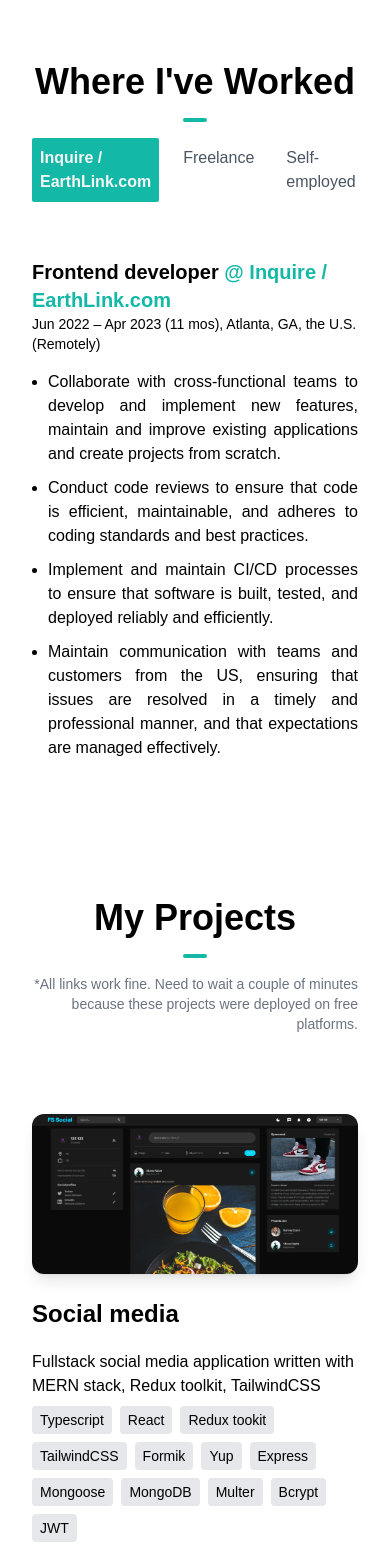
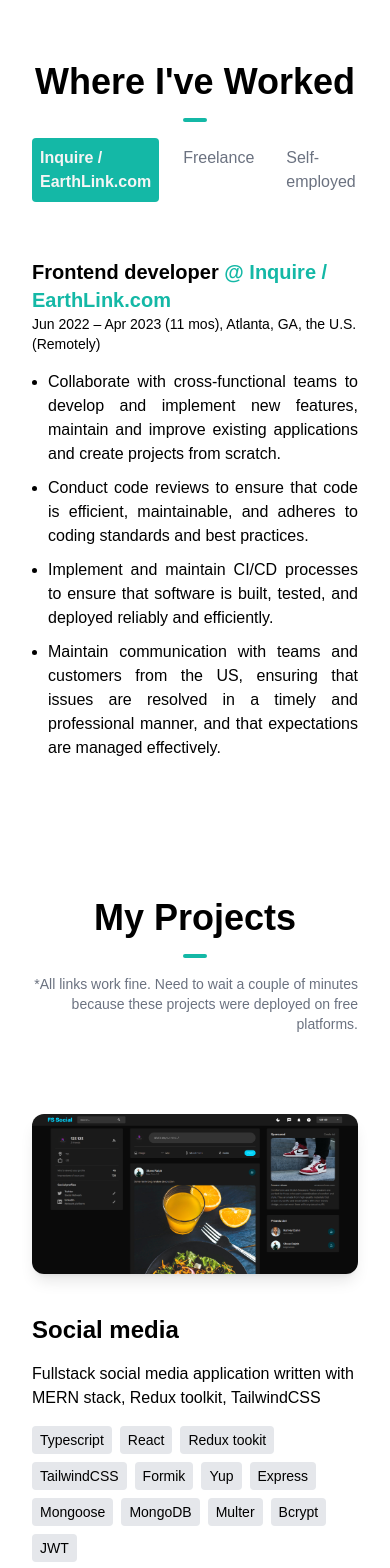
Before and after one commit to vasylmiskiv/own-portfolio, a Next.js app: page / in a window 390 px wide. Shown: the part 900-2468 px from the top of the page. Built offline with nearby package versions, Linux system fonts and the light colour scheme.

Commit message:
added meta with title and description & moved themeProvder navbar and footer to client page component

```diff
--- a/app/components/HeroSection.tsx
+++ b/app/components/HeroSection.tsx
@@ -1,15 +1,9 @@
-"use client";
-
 import Image from "next/image";
 import { Link } from "react-scroll/modules";
-import { useTheme } from "next-themes";
 
 import { HiArrowDown } from "react-icons/hi";
-import { calcExp } from "../utils/calcExp";
 
 const HeroSection = () => {
-  const { theme } = useTheme();
-
   return (
     <section id="hero">
       <div className="flex flex-col text-center pt-32 pb-20 md:px-7 md:pb-40 md:pt-40 items-center justify-center md:flex-row md:space-x-20">
--- a/app/components/Navbar.tsx
+++ b/app/components/Navbar.tsx
@@ -1,3 +1,5 @@
+"use client";
+
 import { Link } from "react-scroll/modules";
 import { useTheme } from "next-themes";
 import { NAV_ITEMS } from "../constants/constants";
--- a/app/components/ProjectSection.tsx
+++ b/app/components/ProjectSection.tsx
@@ -18,10 +18,10 @@
       <div className="flex flex-col">
         {PROJECTS.map((project, i) => (
           <div key={i}>
-            <SlideUp offset="-400px 0px -400px 0px">
+            <SlideUp offset="-275px 0px -275px 0px">
               <div className="py-10">
                 <div className="mb-10 flex flex-col animate-slideUpCubiBezier animation-delay-2 rounded-lg md:flex-row md:space-x-12">
-                  <div className="md:w-1/2 shadow-lg overflow-hidden rounded-xl max-sm:mb-6">
+                  <div className="md:w-1/2 shadow-lg overflow-hidden rounded-xl max-sm:mb-10">
                     <Link href={project.link} target="_blank">
                       <Image
                         src={project.image}
@@ -33,15 +33,19 @@
                     </Link>
                   </div>
                   <div className="flex flex-col justify-between md:w-1/2">
-                    <div>
-                      <div className="mb-5 font-bold  transition-all duration-200 cursor-pointer text-2xl dark:text-neutral-200 hover:text-teal-500 dark:hover:text-teal-500">
+                    <div className="flex flex-col gap-4">
+                      <Link
+                        href={project.link}
+                        target="_blank"
+                        className="font-bold transition-all duration-200 cursor-pointer text-2xl dark:text-neutral-200 hover:text-teal-500 dark:hover:text-teal-500"
+                      >
                         {project.name}
-                      </div>
-                      <p className="mb-2">{project.description}</p>
+                      </Link>
+                      <p>{project.description}</p>
                       <div className="flex flex-wrap gap-2 text-sm">
                         {project.techStack.map((tech) => (
                           <div
-                            className="bg-gray-200 flex py-1 px-2 items-center rounded hover:bg-gray-300 cursor-pointer"
+                            className="bg-gray-200 flex py-1 px-2 items-center rounded hover:bg-gray-300 cursor-pointer dark:text-gray-500"
                             key={tech}
                           >
                             {tech}
@@ -51,7 +55,7 @@
                     </div>
                   </div>
                 </div>
-                <div className="mr-10 flex flex-row justify-end space-x-4">
+                <div className="mr-5 flex flex-row justify-end space-x-4">
                   <Link href={project.github} target="_blank">
                     <BsGithub
                       size={28}
--- a/app/components/SlideUp.tsx
+++ b/app/components/SlideUp.tsx
@@ -1,5 +1,3 @@
-"use client";
-
 import React, { useEffect, useRef, ReactNode } from "react";
 
 export default function SlideUp({ children, offset = "0px" }: ISlideUpProps) {
--- a/app/components/Tabs.tsx
+++ b/app/components/Tabs.tsx
@@ -1,5 +1,3 @@
-"use client";
-
 import React, { useState } from "react";
 import { EXPERIENCE } from "../constants/constants";
 
@@ -16,9 +14,9 @@
                 onClick={() => setOpenTab(tab.organization)}
                 className={`w-full text-left transition-all duration-200 ${
                   openTab === tab.organization
-                    ? "bg-teal-500 font-semibold rounded-lg text-neutral-100 md:text-base"
-                    : "hover:bg-slate-100  rounded-sm md:text-base"
-                } inline-block px-2 py-2  rounded-sm text-gray-600 md:text-base`}
+                    ? "bg-teal-500 font-semibold rounded text-neutral-100 md:text-base"
+                    : "hover:bg-slate-100 rounded md:text-base"
+                } inline-block px-2 py-2 rounded text-gray-500 md:text-base`}
               >
                 {tab.organization}
               </button>
--- a/app/layout.tsx
+++ b/app/layout.tsx
@@ -1,9 +1,11 @@
-"use client";
-import { ThemeProvider } from "next-themes";
+import "./globals.css";
 
-import "./globals.css";
-import Navbar from "./components/Navbar";
-import Footer from "./components/Footer";
+export const metadata = {
+  title: "Vasyl Miskiv",
+  description: "Fullstack software engineer portfolio",
+  keywords:
+    "web development, web design, javascript, typescript, react, next.js, node, software engineer",
+};
 
 export default function RootLayout({
   children,
@@ -12,13 +14,7 @@
 }) {
   return (
     <html lang="en">
-      <body>
-        <ThemeProvider enableSystem={true} attribute="class">
-          <Navbar />
-          {children}
-          <Footer />
-        </ThemeProvider>
-      </body>
+      <body>{children}</body>
     </html>
   );
 }
--- a/app/page.tsx
+++ b/app/page.tsx
@@ -1,3 +1,9 @@
+"use client";
+
+import Navbar from "./components/Navbar";
+import Footer from "./components/Footer";
+
+import { ThemeProvider } from "next-themes";
 import HeroSection from "./components/HeroSection";
 import AboutSection from "./components/AboutSection";
 import ProjectSection from "./components/ProjectSection";
@@ -5,12 +11,16 @@
 
 const Home = () => {
   return (
+    <ThemeProvider enableSystem={true} attribute="class">
+      <Navbar />
       <div className="mx-auto max-w-3xl px-4 max-sm:px-8 md:max-w-5xl">
         <HeroSection />
         <ExperienceSection />
         <ProjectSection />
         <AboutSection />
       </div>
+      <Footer />
+    </ThemeProvider>
   );
 };
 
```
Lines whose indentation alone changed are shown as unchanged.
